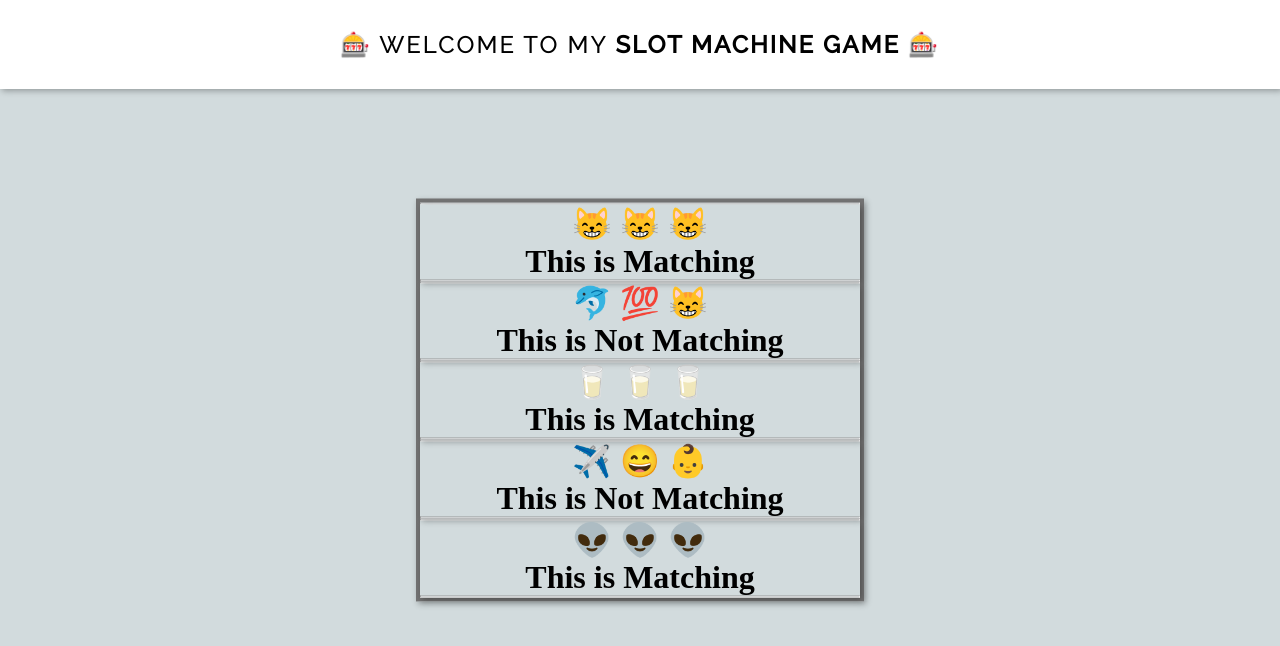
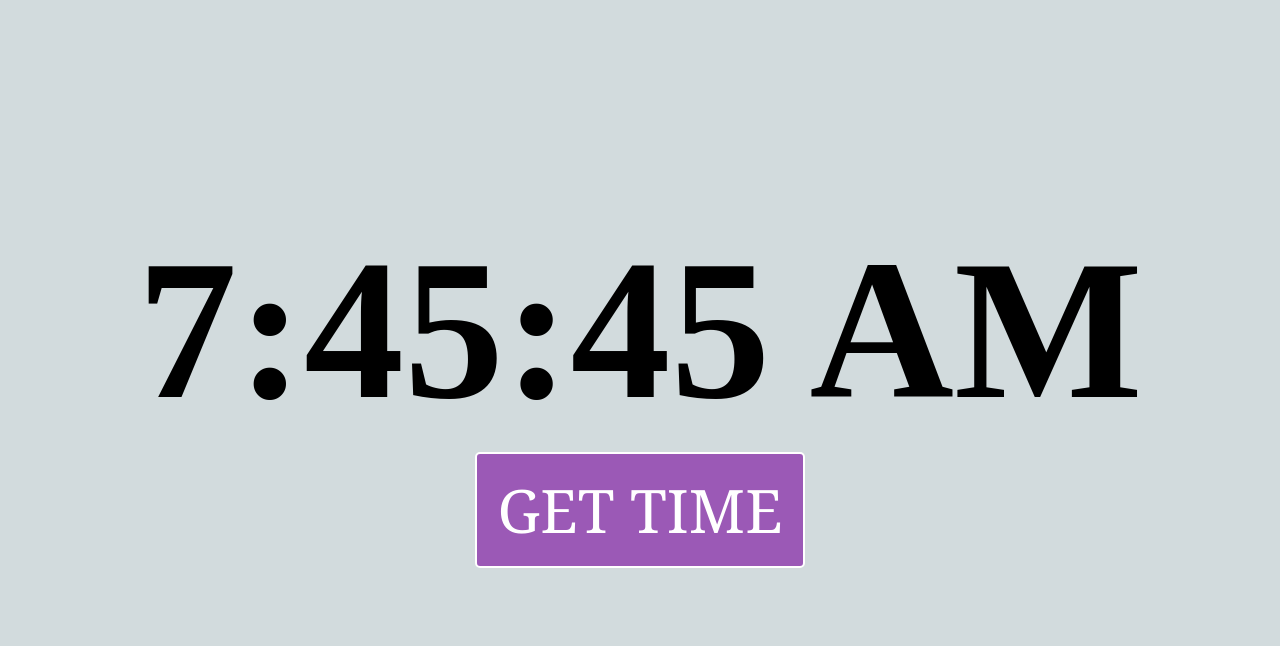
Before and after one commit to MadihaMassoudi/ChangesWhenClickedInReactjs, a React (Create React App) app: page / in a window 1280 px wide. Shown: the top 646 px of the page. Built offline with nearby package versions, Linux system fonts and the light colour scheme; a web font is replaced by a local one.

Commit message:
MyProject

```diff
--- a/src/App.jsx
+++ b/src/App.jsx
@@ -1,25 +1,49 @@
-import React from 'react';
-import SlotM from './SlotM';
+import React, { useState } from 'react';
 
 const App = () =>{
-    return(
-      <>
-          <h1 className='heading_style'> 🎰 Welcome to my <span style={{fontWeight: 'bold'}}> Slot Machine Game </span> 🎰 </h1>
 
-        <div className='MyContainer'>
-          <hr />
-          <SlotM x= '😸'  y = '😸'  z= '😸'/>
-          <hr />
-          <SlotM x= '🐬'  y= '💯'  z= '😸'/>
-          <hr />
-          <SlotM x= '🥛' y= '🥛'  z= '🥛'/>
-          <hr />
-          <SlotM x= '✈️'  y= '😄'  z= '👶' />
-          <hr />
-          <SlotM x= '👽'  y= '👽'  z= '👽' />
-        </div>
-      </>
-    )
-};
+  let newTime = new Date().toLocaleTimeString();
+
+  const [cTime, setCTime] = useState(newTime);
+
+  const UpdatedTime = () =>{
+    newTime = new Date().toLocaleTimeString();
+    setCTime(newTime);
+  }
+  return(
+    <>
+      <div>
+        <h1> {cTime} </h1>
+        <button onClick={UpdatedTime}> Get Time </button>
+      </div>
+    </>
+  )
+}
 
 export default App;
+
+
+
+// import React, { useState } from 'react';
+
+// const App = () =>{
+
+//   let newTime = new Date().toLocaleTimeString();
+//   const[cTime, setCTime] = useState(newTime);
+
+//   const UpdatedTime = () =>{
+//     newTime = new Date().toLocaleTimeString();
+//     setCTime(newTime);
+//   }
+
+//   setInterval(UpdatedTime, 1000)
+//   return (
+//     <>
+//       <div>
+//         <h1>{cTime}</h1>
+//       </div>
+//     </>
+//   )
+// }
+
+// export default App;
--- a/src/Matching.jsx
+++ /dev/null
@@ -1,16 +0,0 @@
-import React from "react";
-
-const Matching = ({ x, y, z }) => {
-  return (
-    <>
-      <div className="slot_inner">
-        <h1>
-          {x} {y} {z}
-        </h1>
-        <h1>This is Matching</h1>
-        <hr />
-      </div>
-    </>
-  );
-};
-export default Matching;
--- a/src/NotMatching.jsx
+++ /dev/null
@@ -1,16 +0,0 @@
-import React from "react";
-
-const NotMatching = ({ x, y, z }) => {
-  return (
-    <>
-      <div className="slot_inner">
-        <h1>
-          {x} {y} {z}
-        </h1>
-        <h1>This is Not Matching</h1>
-        <hr />
-      </div>
-    </>
-  );
-};
-export default NotMatching;
--- a/src/SlotM.jsx
+++ /dev/null
@@ -1,18 +0,0 @@
-import React from "react";
-import Matching from "./Matching";
-import NotMatching from "./NotMatching";
-
-const SlotM = (props) => {
-
-  let {x,y,z} = props
-
-  return (
-    <>
-      {x ===  y && y === z ? <Matching x={x} y={y} z={z}/> : <NotMatching x={x} y={y} z={z}/>}
-
-
-    </>
-  );
-};
-
-export default SlotM;
--- a/src/index.css
+++ b/src/index.css
@@ -120,3 +120,29 @@ button:hover {
     box-shadow: 2px 2px 6px 0px rgba(0, 0, 0, 0.3);
     transform: translate(-50%, -50%);
 }
+
+div{
+    width: 100%;
+    height: 100vh;
+    display: flex;
+    flex-direction: column;
+    justify-content: center;
+    align-items: center;
+}
+
+button{
+    padding: 15px 20px;
+    background: #9b59b6;
+    color: white;
+    border: 2px solid white;
+    outline: none;
+    border-radius: 5px;
+    text-transform: uppercase;
+    cursor: pointer;
+    font-size: 60px;
+    font-family: Georgia, 'Times New Roman', Times, serif;
+}
+
+h1{
+    font-size: 200px;
+}
```
